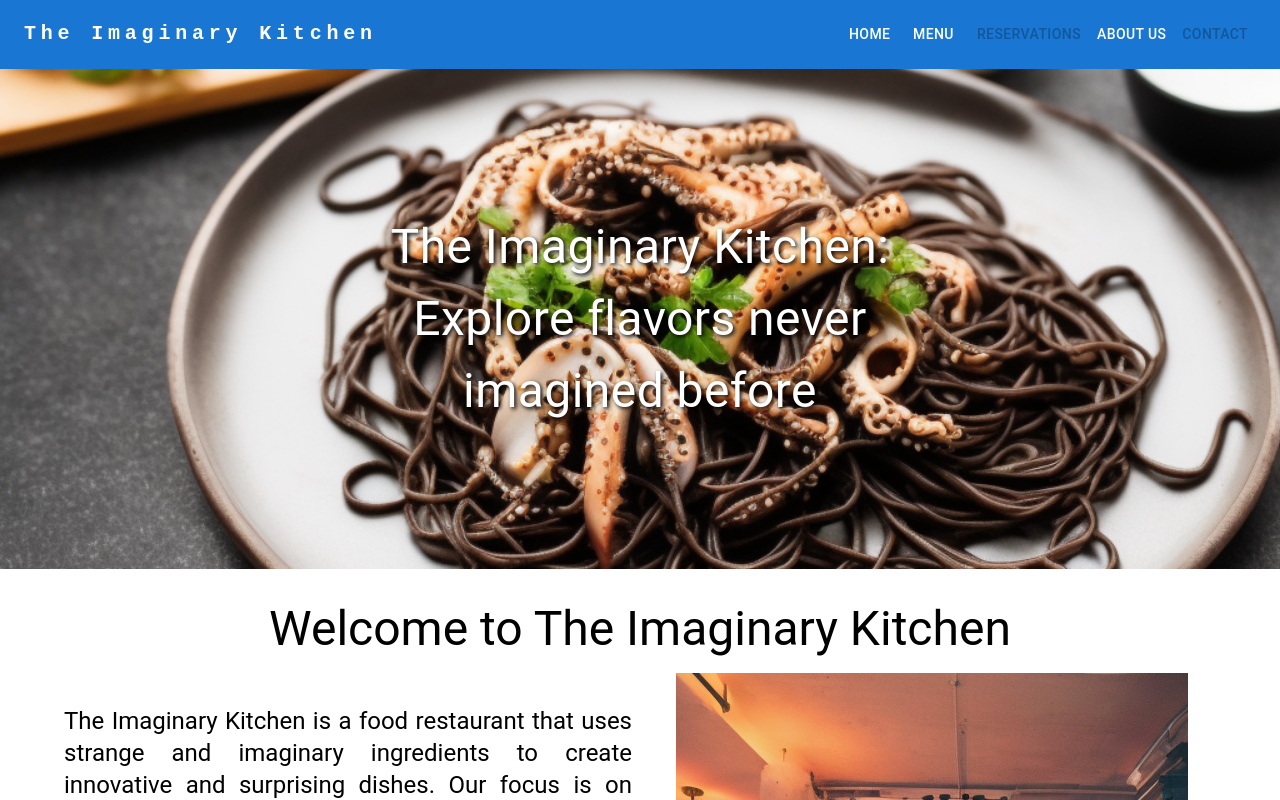
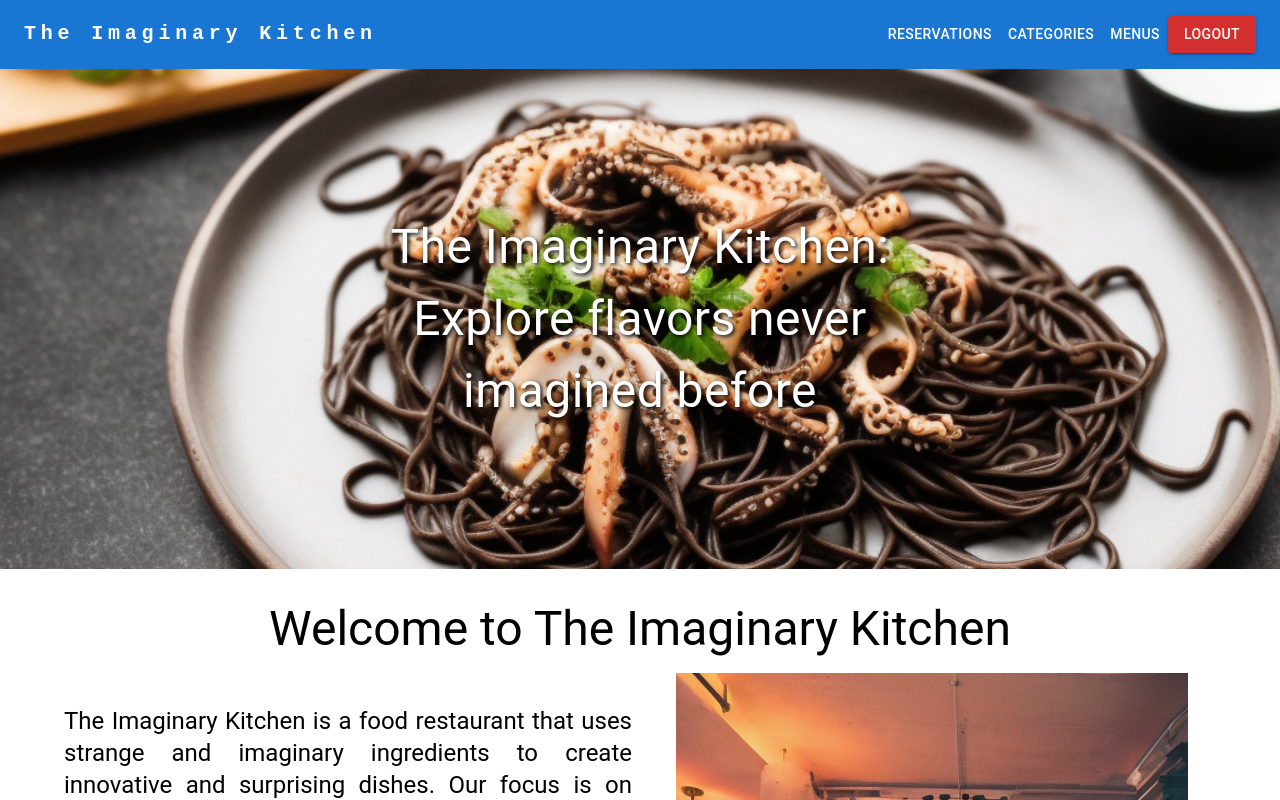
Before and after one commit to emilioh93/The-Imaginary-Kitchen, a React (Create React App) app in the folder frontend/: page / in a window 1280 px wide. Shown: the top 800 px of the page. Built offline with nearby package versions, Linux system fonts and the light colour scheme.

Commit message:
Added navbar options

```diff
--- a/frontend/src/App.js
+++ b/frontend/src/App.js
@@ -6,9 +6,12 @@ import About from './pages/About/About';
 import HomePage from './pages/Home/HomePage';
 import Menu from './pages/Menu/Menu';
 
-const App = () => (
+const App = () => {
+  const isAdmin = true;
+
+  return (
     <BrowserRouter>
-    <Navbar />
+      <Navbar isAdmin={isAdmin} />
       <Switch>
         <Route path='/' exact component={HomePage} />
         <Route path='/menus' exact component={Menu} />
@@ -17,5 +20,6 @@ const App = () => (
       <Footer />
     </BrowserRouter>
   );
+};
 
 export default App;
--- a/frontend/src/common/components/Navbar.js
+++ b/frontend/src/common/components/Navbar.js
@@ -9,12 +9,13 @@ import MenuIcon from '@mui/icons-material/Menu';
 import Container from '@mui/material/Container';
 import Button from '@mui/material/Button';
 import MenuItem from '@mui/material/MenuItem';
-import { PAGES } from '../constants/navbar';
+import { ADMIN_PAGES, GUEST_PAGES } from '../constants/navbar';
 import { NAME_SITE } from '../constants/common';
 import { Link } from 'react-router-dom';
 
-function Navbar() {
+function Navbar({ isAdmin }) {
   const [anchorElNav, setAnchorElNav] = useState(null);
+  const pages = isAdmin ? ADMIN_PAGES : GUEST_PAGES;
 
   const handleOpenNavMenu = event => {
     setAnchorElNav(event.currentTarget);
@@ -73,8 +74,10 @@ function Navbar() {
                 display: { xs: 'block', md: 'none' },
               }}
             >
-              {PAGES.map(page => (
-                <MenuItem key={page.id} onClick={handleCloseNavMenu}
+              {pages.map(page => (
+                <MenuItem
+                  key={page.id}
+                  onClick={handleCloseNavMenu}
                   component={Link}
                   to={page.path}
                   disabled={page.isDisabled}
@@ -82,6 +85,19 @@ function Navbar() {
                   <Typography textAlign='center'>{page.name}</Typography>
                 </MenuItem>
               ))}
+              {isAdmin && (
+              <Button
+                sx={{ my: 2 }}
+                onClick={() => {
+                  localStorage.removeItem('token');
+                  window.location.reload();
+                }}
+                variant='contained'
+                color='error'
+              >
+                Logout
+              </Button>
+            )}
             </Menu>
           </Box>
           <Typography
@@ -100,8 +116,14 @@ function Navbar() {
           >
             {NAME_SITE}
           </Typography>
-          <Box sx={{ flexGrow: 1, display: { xs: 'none', md: 'flex' }, justifyContent: 'right' }}>
-            {PAGES.map(page => (
+          <Box
+            sx={{
+              flexGrow: 1,
+              display: { xs: 'none', md: 'flex' },
+              justifyContent: 'right',
+            }}
+          >
+            {pages.map(page => (
               <Button
                 key={page.id}
                 onClick={handleCloseNavMenu}
@@ -113,6 +135,19 @@ function Navbar() {
                 {page.name}
               </Button>
             ))}
+            {isAdmin && (
+              <Button
+                sx={{ my: 2 }}
+                onClick={() => {
+                  localStorage.removeItem('token');
+                  window.location.reload();
+                }}
+                variant='contained'
+                color='error'
+              >
+                Logout
+              </Button>
+            )}
           </Box>
         </Toolbar>
       </Container>
--- a/frontend/src/common/constants/navbar.js
+++ b/frontend/src/common/constants/navbar.js
@@ -1,4 +1,4 @@
-export const PAGES = [
+export const GUEST_PAGES = [
   {
     id: 1,
     name: 'Home',
@@ -30,3 +30,24 @@ export const PAGES = [
     isDisabled: true,
   },
 ];
+
+export const ADMIN_PAGES = [
+  {
+    id: 1,
+    name: 'Reservations',
+    path: '/admin-reservations',
+    isDisabled: false,
+  },
+  {
+    id: 2,
+    name: 'Categories',
+    path: '/admin-categories',
+    isDisabled: false,
+  },
+  {
+    id: 3,
+    name: 'Menus',
+    path: '/admin-menus',
+    isDisabled: false,
+  },
+]
```
Lines whose indentation alone changed are shown as unchanged.
